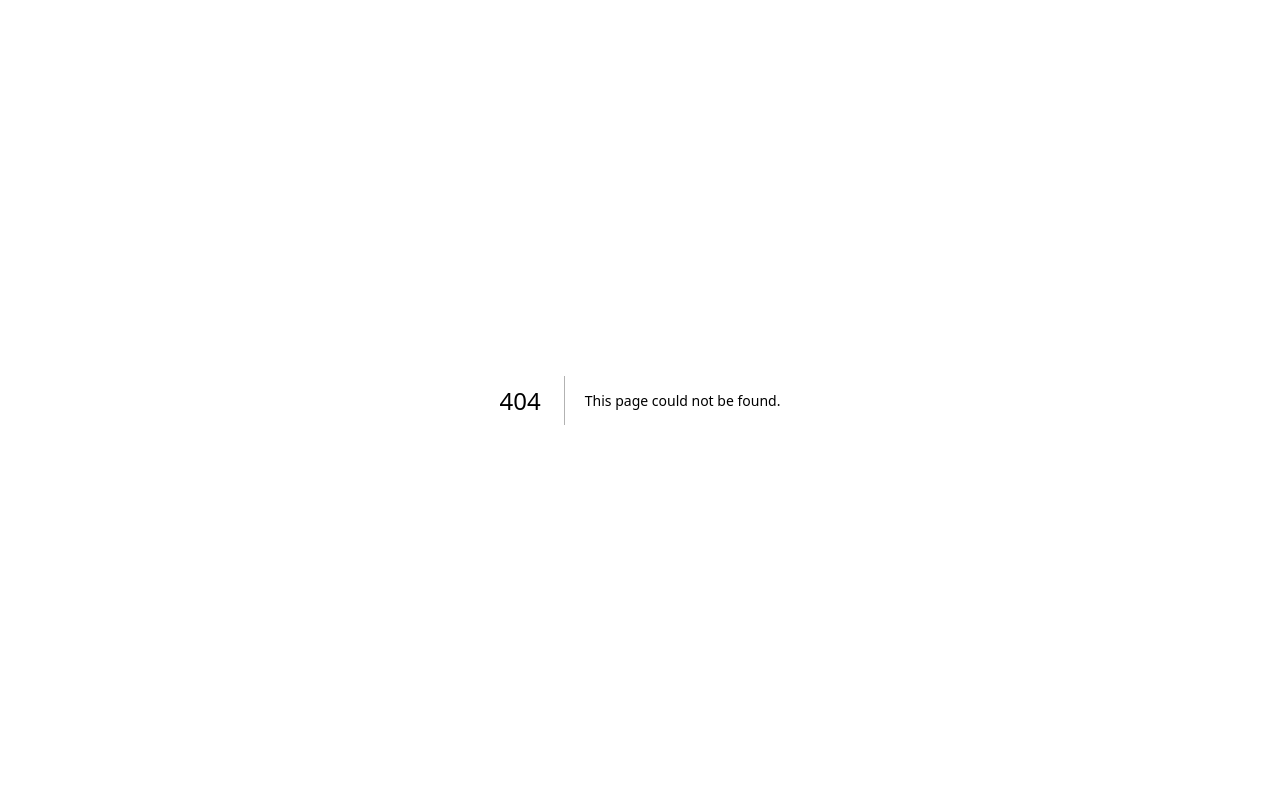
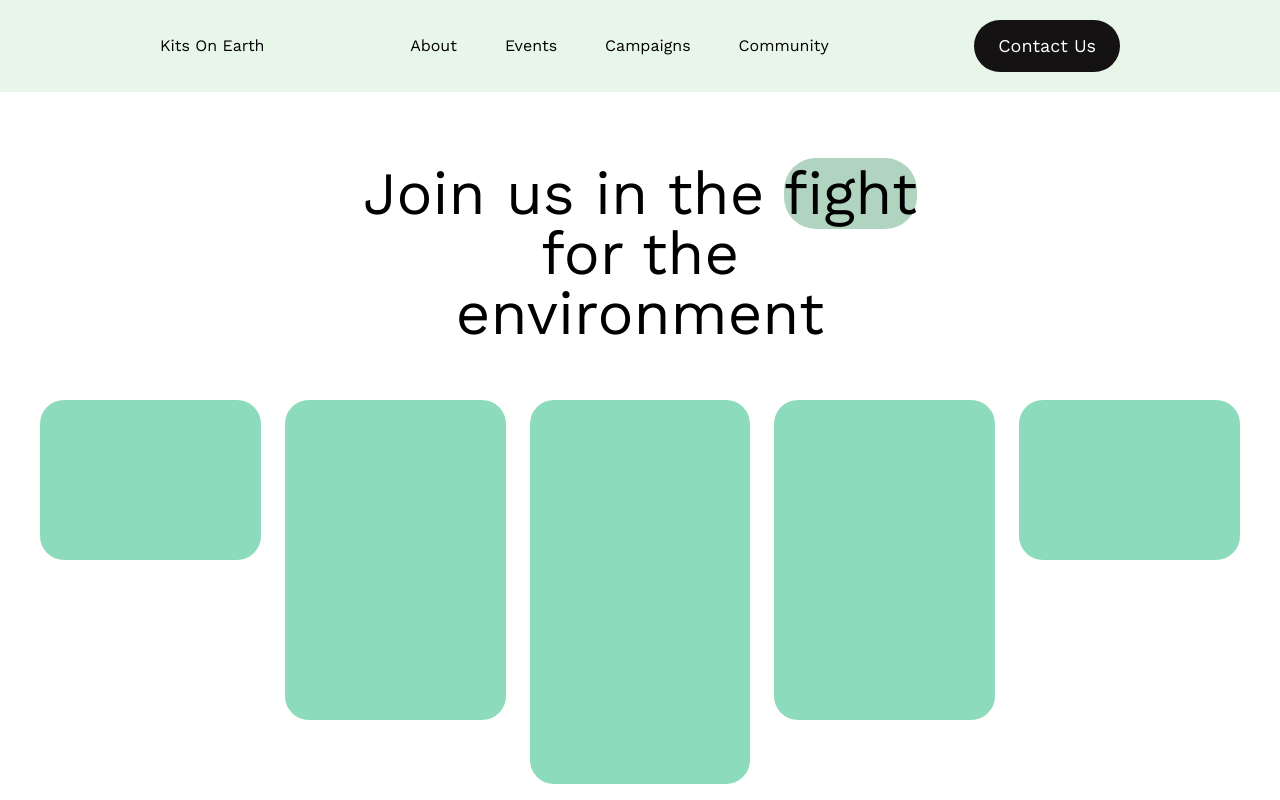
Before and after one commit to Beaskyy/kits-on-earth, a Next.js app: page /about in a window 1280 px wide. Before the commit this address had no page. Built offline with nearby package versions, Linux system fonts and the light colour scheme.

Commit message:
about page

```diff
--- /dev/null
+++ b/app/about/page.tsx
@@ -0,0 +1,14 @@
+import AboutHero from '@/components/about-hero'
+import Header from '@/components/header'
+import React from 'react'
+
+const About = () => {
+  return (
+    <div>
+      <Header />
+      <AboutHero />
+    </div>
+  )
+}
+
+export default About
--- /dev/null
+++ b/components/about-hero.tsx
@@ -0,0 +1,24 @@
+import React from "react";
+
+const AboutHero = () => {
+  return (
+    <main>
+      <div className="flex justify-center items-center mt-14">
+        <h2 className="m-4 text-6xl w-full lg:w-[556px] text-center">
+          Join us in the{" "}
+          <span className="bg-[#b0d4c0] rounded-[32px]">fight </span>for the
+          environment
+        </h2>
+      </div>
+      <div className="grid grid-cols-1 lg:grid-cols-5 gap-6 m-10">
+        <div className="w-full h-40 rounded-3xl bg-[#8cdbbc]"></div>
+        <div className="w-full h-80 rounded-3xl bg-[#8cdbbc]"></div>
+        <div className="w-full h-96 rounded-3xl bg-[#8cdbbc]"></div>
+        <div className="w-full h-80 rounded-3xl bg-[#8cdbbc]"></div>
+        <div className="w-full h-40 rounded-3xl bg-[#8cdbbc]"></div>
+      </div>
+    </main>
+  );
+};
+
+export default AboutHero;
```
